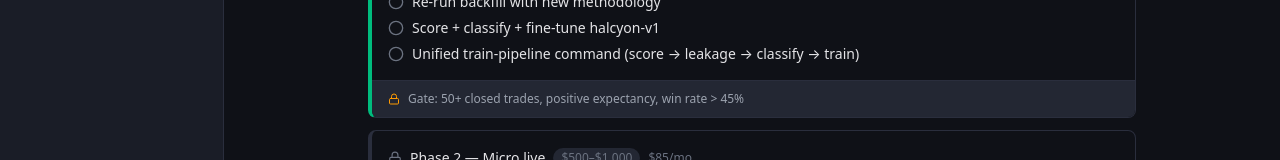
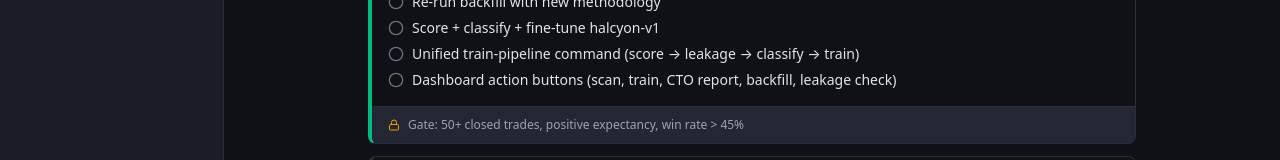
Before and after one commit to millerrc18/halcyon-lab, a React app in the folder frontend/: page /roadmap in a window 1280 px wide. Shown: the part 593-753 px from the top of the page. Built offline with nearby package versions, Linux system fonts and the light colour scheme; no server answers; the HTML template or start-up script is replaced by a standard one.

Commit message:
roadmap: add dashboard action buttons to Phase 1

```diff
--- a/frontend/src/pages/Roadmap.jsx
+++ b/frontend/src/pages/Roadmap.jsx
@@ -47,6 +47,7 @@ const ROADMAP_DATA = {
         { label: 'Re-run backfill with new methodology', status: 'pending' },
         { label: 'Score + classify + fine-tune halcyon-v1', status: 'pending' },
         { label: 'Unified train-pipeline command (score → leakage → classify → train)', status: 'pending' },
+        { label: 'Dashboard action buttons (scan, train, CTO report, backfill, leakage check)', status: 'pending' },
       ],
     },
     {
```
